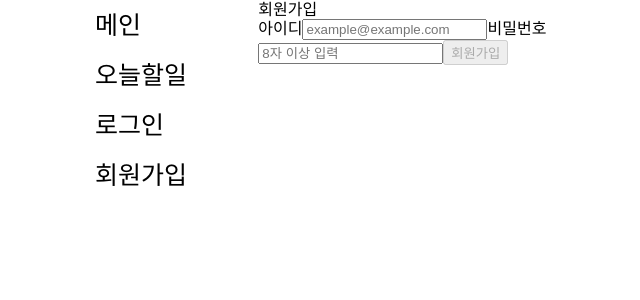
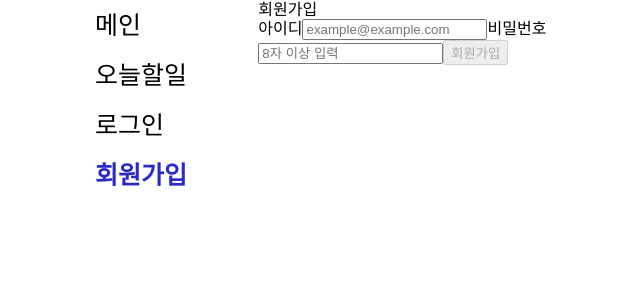
Before and after one commit to eunjeong90/wanted-pre-onboarding-frontend, a React (Create React App) app: page /signup in a window 1280 px wide. Shown: the top 300 px of the page, without its empty margins (230-870 px from the left). Built offline with nearby package versions, Linux system fonts and the light colour scheme.

Commit message:
feat: Nav 컴포넌트 페이지 라우팅, 선택 메뉴 활성화 구현

```diff
--- a/src/components/AppRouter.tsx
+++ b/src/components/AppRouter.tsx
@@ -7,7 +7,7 @@ import Todo from "pages/Todo";
 const Router = () => {
   return (
     <Routes>
-      <Route path="/" element={<Main />} />
+      <Route path="/main" element={<Main />} />
       <Route path="/signin" element={<SignIn />} />
       <Route path="/signup" element={<SignUp />} />
       <Route path="/todo" element={<Todo />} />
--- a/src/components/Nav.tsx
+++ b/src/components/Nav.tsx
@@ -1,23 +1,38 @@
 import React from "react";
-import { NavLink } from "react-router-dom";
+import { NavLink, useMatch } from "react-router-dom";
 import styled from "styled-components";
+
+export interface IUrlInfo {
+  path: string;
+  name: string;
+}
+
+export interface IUrl {
+  [key: string]: IUrlInfo;
+}
+
+const URL: IUrl = {
+  main: { path: "/main", name: "메인" },
+  todo: { path: "/todo", name: "오늘할일" },
+  signin: { path: "/signin", name: "로그인" },
+  signup: { path: "/signup", name: "회원가입" },
+};
 
 const Nav = () => {
   return (
     <Navigation>
       <NavList>
-        <NavItem>
-          <NavLink to="/">메인</NavLink>
-        </NavItem>
-        <NavItem>
-          <NavLink to="/todo">오늘할일</NavLink>
-        </NavItem>
-        <NavItem>
-          <NavLink to="/signin">로그인</NavLink>
-        </NavItem>
-        <NavItem>
-          <NavLink to="/signup">회원가입</NavLink>
-        </NavItem>
+        {Object.keys(URL).map((urlKey: string) => {
+          const currentMatch = useMatch(urlKey);
+          const urlObj = URL[urlKey];
+          return (
+            <>
+              <NavItem isActive={currentMatch !== null}>
+                <NavLink to={urlObj.path}>{urlObj.name}</NavLink>
+              </NavItem>
+            </>
+          );
+        })}
       </NavList>
     </Navigation>
   );
@@ -29,9 +44,10 @@ const Navigation = styled.nav`
 const NavList = styled.ul`
   height: 100vh;
 `;
-const NavItem = styled.li`
+const NavItem = styled.li<{ isActive: boolean }>`
+  padding: 10px 0 10px 5px;
   font-size: 25px;
-  font-weight: 500;
-  padding: 10px 0 10px 5px;
+  font-weight: ${({ isActive }) => (isActive ? 700 : 400)};
+  color: ${({ isActive }) => (isActive ? "#2a2ac6" : "black")};
 `;
 export default Nav;
```
